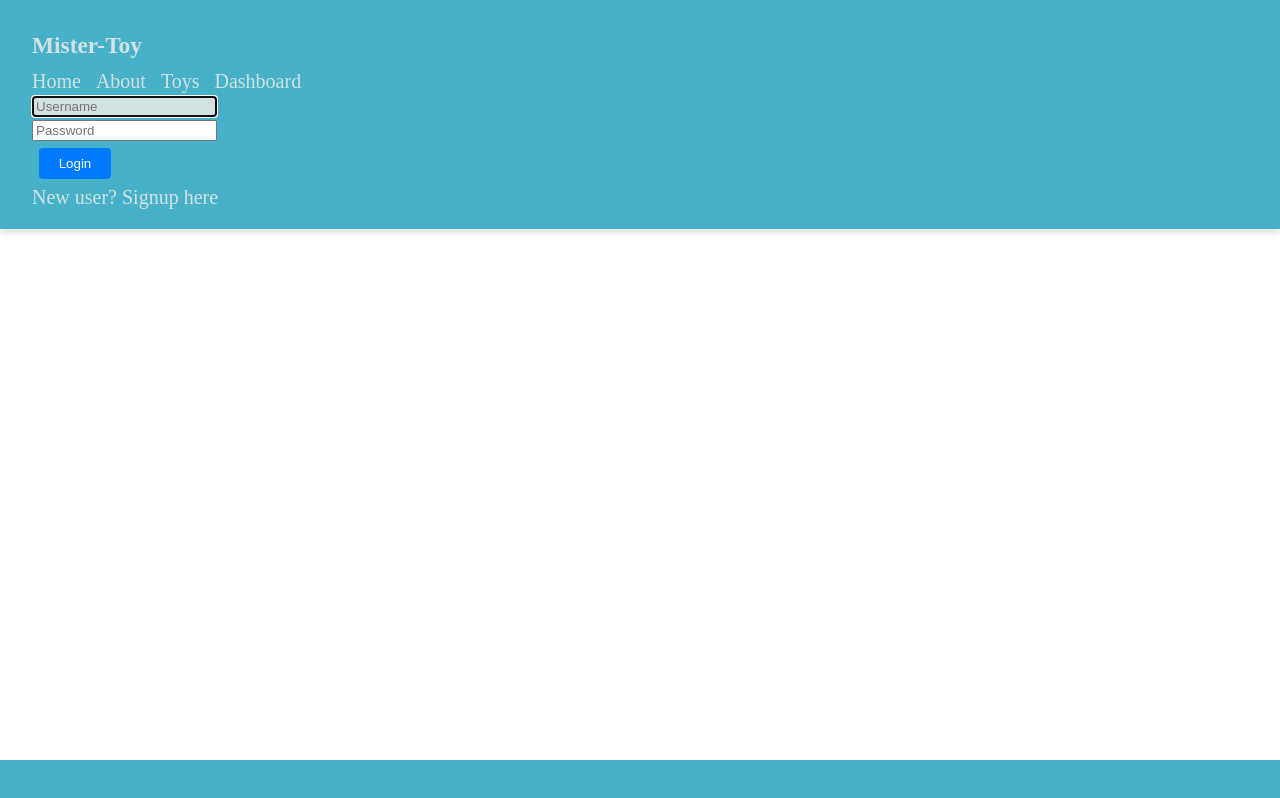
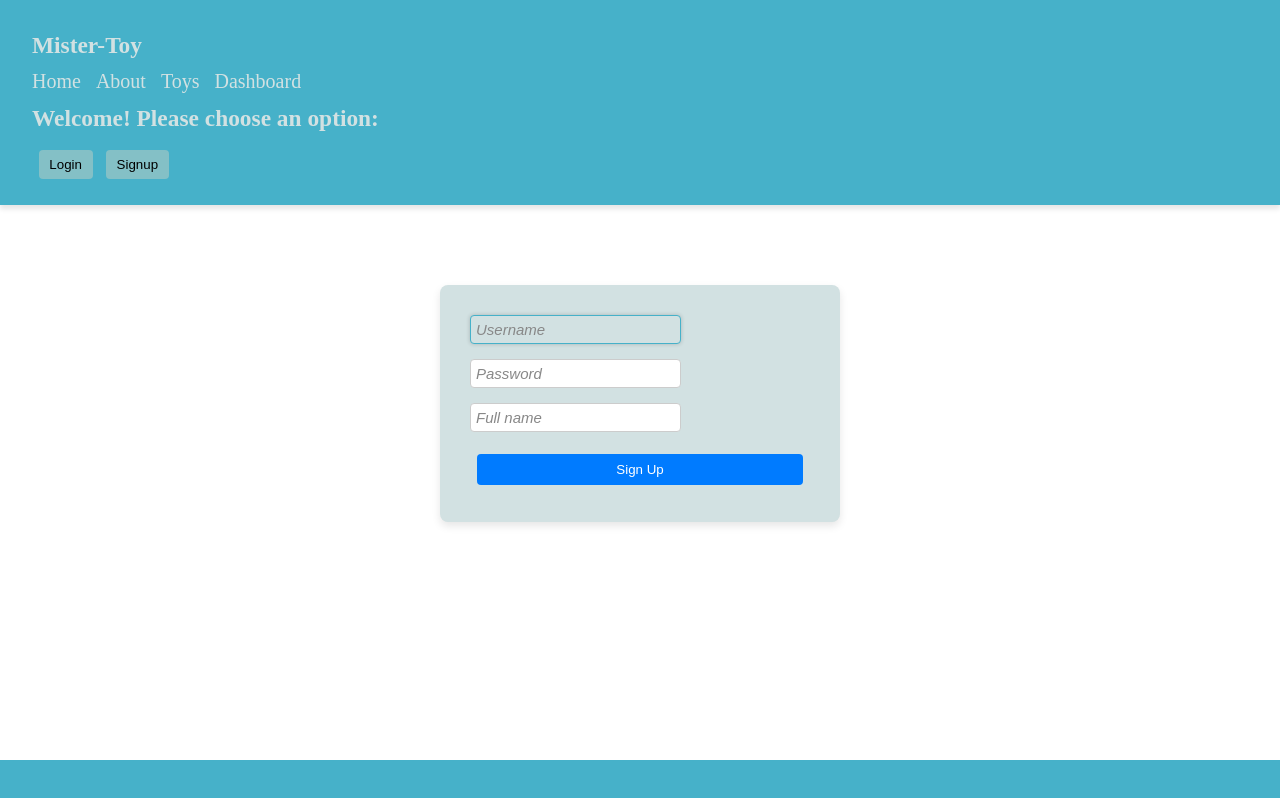
Before and after one commit to Moshe-Alper/mistertoy-frontend, a React (Vite) app: page /signup in a window 1280 px wide. Built offline with nearby package versions, Linux system fonts and the light colour scheme; a web font is replaced by a local one.

Commit message:
Add and style LoginPage

```diff
--- /dev/null
+++ b/src/assets/style/cmps/LoginPage.css
@@ -0,0 +1,35 @@
+
+.login-page {
+    background-color: var(--clr1bg);
+    border-radius: 8px;
+    box-shadow: 0 4px 8px rgba(0, 0, 0, 0.1);
+    padding: 30px;
+    width: 100%;
+    max-width: 400px;
+    margin:  80px auto;
+}
+
+.login-form {
+    display: flex;
+    flex-direction: column;
+    gap: 15px;
+}
+
+.login-form input {
+    padding: 5px;
+    font-size: 0.75rem;
+    border: 1px solid #ccc;
+    border-radius: 4px;
+    outline: none;
+    transition: border-color 0.3s ease;
+}
+
+.login-form input:focus {
+    border-color: var(--clr1);
+    box-shadow: 0 0 4px rgba(0, 0, 0, 0.2);
+}
+
+.login-form input::placeholder {
+    color: #888;
+    font-style: italic;
+}
--- a/src/assets/style/cmps/ToyList.css
+++ b/src/assets/style/cmps/ToyList.css
@@ -1,13 +1,13 @@
 .toy-list {
-    list-style: none;
+    display: grid;
+    grid-template-columns: repeat(auto-fill, minmax(200px, 1fr));
+    gap: 0.6em;
     padding-left: 0;
     margin-block: 0.6em;
-    column-count: 8;
-    column-gap: 0.6em;
+    list-style: none;
 }
 
 .toy-list li {
-    break-inside: avoid;
     background-color: var(--clr1bg);
     padding: 0.65em;
     margin-bottom: 0.6em;
--- a/src/assets/style/main.css
+++ b/src/assets/style/main.css
@@ -19,6 +19,7 @@
 @import 'cmps/LoginSignup.css';
 @import 'cmps/LabelSelector.css';
 @import 'cmps/ToyDashboard.css';
+@import 'cmps/LoginPage.css';
 
 @import 'cmps/ToyFilter.css';
 @import 'cmps/ToySort.css';
--- a/src/cmps/LoginSignup.jsx
+++ b/src/cmps/LoginSignup.jsx
@@ -1,50 +1,24 @@
+import { useNavigate } from 'react-router-dom'
 import { useState } from 'react'
 
-import { showErrorMsg, showSuccessMsg } from '../services/event-bus.service.js'
-import { userService } from '../services/user.service.js'
-import { login, signup } from '../store/actions/user.actions.js'
-import { LoginForm } from './LoginForm.jsx'
 
 export function LoginSignup() {
-
+    const navigate = useNavigate()
     const [isSignup, setIsSignUp] = useState(false)
 
-    function onLogin(credentials) {
-        isSignup ? _signup(credentials) : _login(credentials)
-    }
-
-    async function _login(credentials) {
-        try {
-            await login(credentials)
-            showSuccessMsg('Logged in successfully')
-        } catch (err) {
-            showErrorMsg('Oops try again')
-        }
-    }
-
-    async function _signup(credentials) {
-        try {
-            await signup(credentials)
-            showSuccessMsg('Signed in successfully')
-        } catch (err) {
-            showErrorMsg('Oops try again')
-        }
-    }
 
     return (
-        <div className="login-page">
-            <LoginForm
-                onLogin={onLogin}
-                isSignup={isSignup}
-            />
+        <div className="login-signup">
+            <h1>Welcome! Please choose an option:</h1>
             <div className="btns">
-                <a href="#" onClick={() => setIsSignUp(!isSignup)}>
-                    {isSignup ?
-                        'Already a member? Login' :
-                        'New user? Signup here'
-                    }
-                </a >
+                <button onClick={() => navigate('/login')}>Login</button>
+                <button
+                    onClick={() => {
+                        setIsSignUp(true)
+                        navigate('/signup')
+                    }}
+                >Signup</button>
             </div>
-        </div >
+        </div>
     )
 }
--- /dev/null
+++ b/src/pages/LoginPage.jsx
@@ -0,0 +1,109 @@
+import { useNavigate } from 'react-router-dom'
+import { Formik, Form, Field, ErrorMessage } from 'formik'
+import * as Yup from 'yup'
+import { login, signup } from '../store/actions/user.actions'
+import { showErrorMsg, showSuccessMsg } from '../services/event-bus.service'
+
+export function LoginPage({ isSignup }) {
+    const navigate = useNavigate()
+
+    function onLogin(credentials) {
+        isSignup ? _signup(credentials) : _login(credentials)
+    }
+
+    async function _login(credentials) {
+        try {
+            await login(credentials)
+            navigate('/')
+            showSuccessMsg('Logged in successfully')
+        } catch (err) {
+            showErrorMsg('Oops try again')
+        }
+    }
+
+    async function _signup(credentials) {
+        try {
+            await signup(credentials)
+            navigate('/')
+            showSuccessMsg('Signed up successfully')
+        } catch (err) {
+            showErrorMsg('Oops try again')
+        }
+    }
+
+    const initialValues = {
+        username: '',
+        password: '',
+        fullname: isSignup ? '' : undefined,
+    }
+
+    const validationSchema = Yup.object({
+        username: Yup.string()
+            .min(5, 'Too Short!')
+            .max(50, 'Too Long!')
+            .required('Required'),
+        password: Yup.string()
+            .min(5, 'Too Short!')
+            .max(50, 'Too Long!')
+            .required('Required'),
+        fullname: isSignup
+            ? Yup.string()
+                .min(5, 'Too Short!')
+                .max(50, 'Too Long!')
+                .required('Required')
+            : undefined,
+    })
+
+    function handleSubmit(values, { setSubmitting }) {
+        onLogin(values)
+        setSubmitting(false)
+    }
+
+    return (
+        <section className="login-page">
+            <Formik
+                initialValues={initialValues}
+                validationSchema={validationSchema}
+                onSubmit={handleSubmit}
+            >
+                {({ isSubmitting }) => (
+                    <Form className="login-form">
+                        <div>
+                            <Field
+                                type="text"
+                                name="username"
+                                placeholder="Username"
+                                autoComplete="username"
+                                autoFocus
+                            />
+                            <ErrorMessage name="username" component="div" className="error" />
+                        </div>
+                        <div>
+                            <Field
+                                type="password"
+                                name="password"
+                                placeholder="Password"
+                                autoComplete="current-password"
+                            />
+                            <ErrorMessage name="password" component="div" className="error" />
+                        </div>
+                        {isSignup && (
+                            <div>
+                                <Field
+                                    type="text"
+                                    name="fullname"
+                                    placeholder="Full name"
+                                    autoComplete="name"
+                                />
+                                <ErrorMessage name="fullname" component="div" className="error" />
+                            </div>
+                        )}
+                        <button type="submit" disabled={isSubmitting}>
+                            {isSignup ? 'Sign Up' : 'Login'}
+                        </button>
+                    </Form>
+                )}
+            </Formik>
+        </section>
+    )
+}
--- a/src/root-cmp.jsx
+++ b/src/root-cmp.jsx
@@ -13,6 +13,8 @@ import { store } from './store/store.js'
 import { ToyEdit } from './pages/ToyEdit.jsx'
 import { ToyDetails } from './pages/ToyDetails.jsx'
 import { ToyDashboard } from './pages/ToyDashboard.jsx'
+import { LoginSignup } from './cmps/LoginSignup.jsx'
+import { LoginPage } from './pages/LoginPage.jsx'
 
 
 export function App() {
@@ -31,6 +33,10 @@ export function App() {
                         <Route element={<ToyEdit />} path="/toy/edit/:toyId" />
                         <Route element={<ToyDetails />} path="/toy/:toyId" />
                         <Route element={<ToyDashboard />} path={'/dashboard'} />
+
+                        <Route path="/" element={<LoginSignup />} />
+                        <Route path="/login" element={<LoginPage isSignup={false} />} />
+                        <Route path="/signup" element={<LoginPage isSignup={true} />} />
                     </Routes>
                 </main>
                     <AppFooter />
--- a/vite.config.js
+++ b/vite.config.js
@@ -5,7 +5,7 @@ import react from '@vitejs/plugin-react'
 export default defineConfig({
   plugins: [react()],
   build: {
-    outDir: '../mistertoy-backend /public',
+    outDir: '../toy-backend/public',
     emptyOutDir: true,
   },
 })
```
Lines whose indentation alone changed are shown as unchanged.
